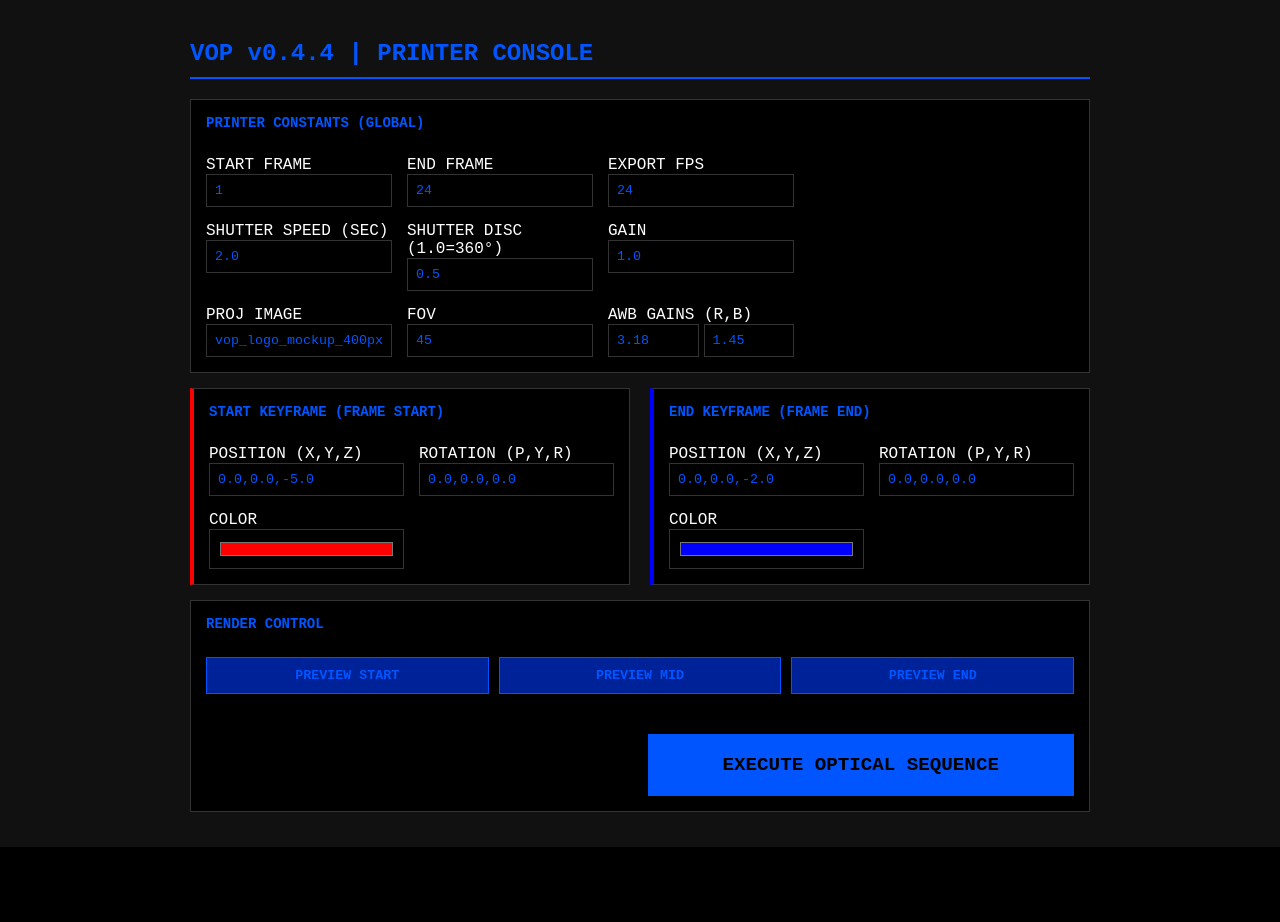
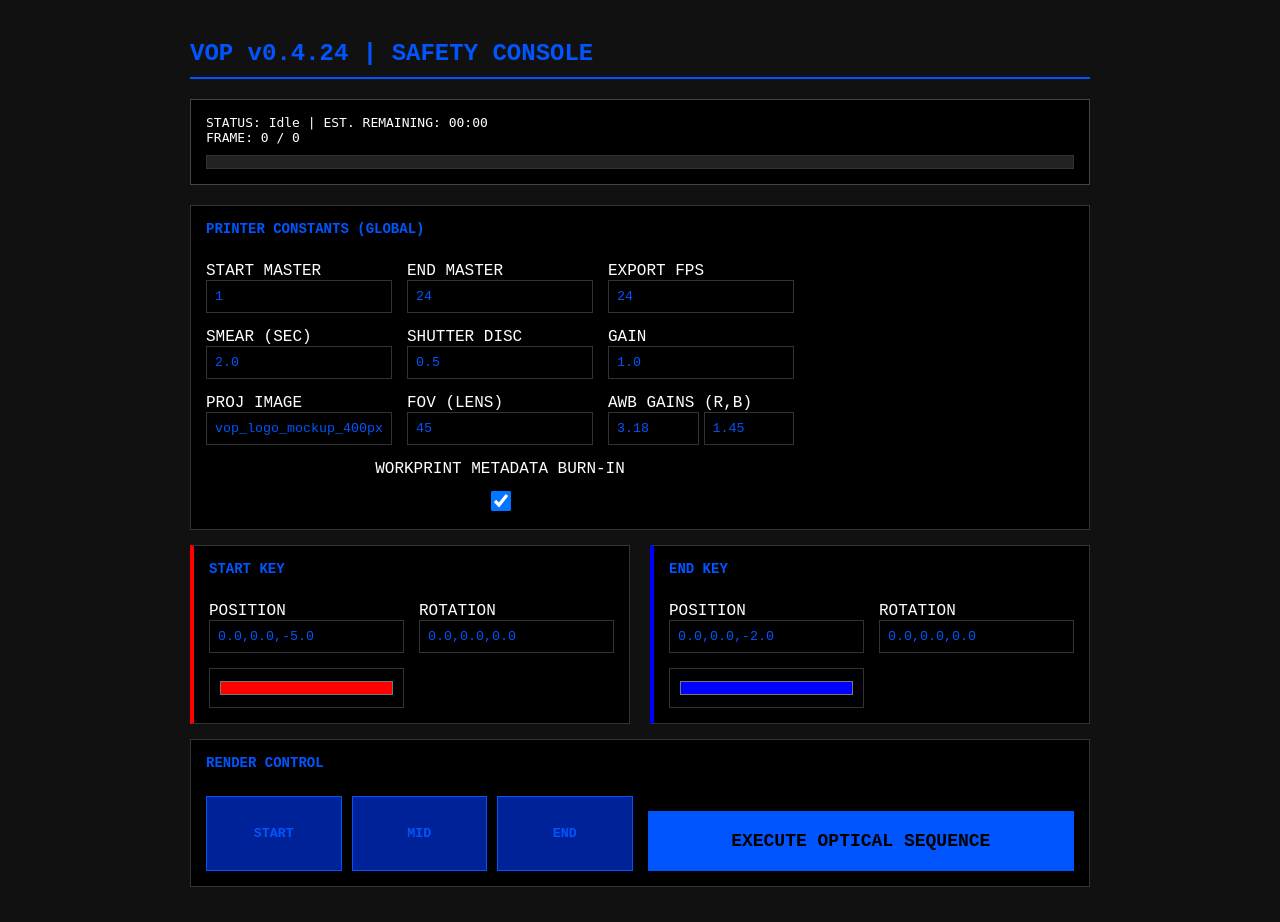
Before and after one commit to jmalmsten/VOP-MIRROR, a Flask app: page / in a window 1280 px wide. Before the commit the page ends 847 px from the top, so only its background shows below. Run offline with Flask 3, Linux system fonts and the light colour scheme.

Commit message:
Trying to get metadata burn in to work on the workprint video files. May have to put this bit aside so we can move on to real VOP stuff.

```diff
--- a/app.py
+++ b/app.py
@@ -1,102 +1,158 @@
 """
 VOP Module:     app.py
-Version:        v0.4.4-api
-Description:    Phase IV - Dual-Key Batch Processor.
-                Automated FFMPEG export and Console-style data handling.
+Version:        v0.4.24-api
+Description:    Phase IV Final - Robust Path Handling & Space-Free Metadata.
+                Optimized for Pi OS Lite / Trixie.
 """
+import subprocess, os, json, numpy as np, time, logging, glob, shutil
 from flask import Flask, render_template, request, jsonify
-import subprocess, os, json, numpy as np
 
 app = Flask(__name__)
+
+# --- LOG SILENCER ---
+class StatusFilter(logging.Filter):
+    def filter(self, record):
+        return "/status" not in record.getMessage()
+
+log = logging.getLogger('werkzeug')
+log.addFilter(StatusFilter())
 
 BASE_DIR = os.path.dirname(os.path.abspath(__file__))
 ENGINE_PATH = os.path.join(BASE_DIR, "engine.py")
 JOB_FILE = "/tmp/vop_job.json"
-PREVIEW_DIR = os.path.join(BASE_DIR, "Previews")
+WORKPRINT_DIR = os.path.join(BASE_DIR, "WorkPrints")
 CAM_MAG_DIR = os.path.join(BASE_DIR, "CamMag")
 
-# Ensure environment is ready
-os.makedirs(PREVIEW_DIR, exist_ok=True)
+# Ensure base directories exist on startup
+for d in [WORKPRINT_DIR, CAM_MAG_DIR]:
+    os.makedirs(d, exist_ok=True)
+
+progress_state = {"current": 0, "total": 0, "start_time": 0, "msg": "Idle", "status": "idle"}
+
+def update_status(current, total, msg="Exposing", status="running"):
+    global progress_state
+    if current == 1: progress_state["start_time"] = time.time()
+    progress_state.update({"current": current, "total": total, "msg": msg, "status": status})
+
+def check_disk_space():
+    total, used, free = shutil.disk_usage(BASE_DIR)
+    return free / (1024**3)
 
 def lerp_vec(v1, v2, t):
     return v1 + (v2 - v1) * t
 
-def generate_preview(fps):
-    """Encodes 16-bit linear TIFFs to an 8-bit sRGB MP4."""
-    output_path = os.path.join(PREVIEW_DIR, "vop_preview_latest.mp4")
-    cmd = [
-        "ffmpeg", "-y",
-        "-framerate", str(fps),
-        "-i", os.path.join(CAM_MAG_DIR, "latent_%04d.tif"),
-        "-vf", "lutrgb=r=gammaval(2.2):g=gammaval(2.2):b=gammaval(2.2),format=yuv420p",
-        "-c:v", "libx264", "-crf", "18",
-        output_path
-    ]
-    try:
-        subprocess.run(cmd, capture_output=True, check=True)
-        return True
-    except subprocess.CalledProcessError:
+def generate_workprint(fps, burn_in, meta_list):
+    """Encodes WorkPrint with 2K downscale and sanitized metadata."""
+    output_path = os.path.join(WORKPRINT_DIR, "vop_workprint_latest.mp4")
+    font = "/usr/share/fonts/truetype/dejavu/DejaVuSans-Bold.ttf"
+
+    # Pre-flight check: ensure directory hasn't vanished
+    os.makedirs(WORKPRINT_DIR, exist_ok=True)
+
+    if not glob.glob(os.path.join(CAM_MAG_DIR, "*.tif")):
+        print("FFMPEG ERROR: CamMag is empty. No frames to encode.")
         return False
 
+    v_base = "scale=2048:1536:flags=neighbor,lutrgb=r=gammaval(2.2):g=gammaval(2.2):b=gammaval(2.2),format=yuv420p"
+
+    if burn_in and os.path.exists(font):
+        meta_file = os.path.join(WORKPRINT_DIR, "ffmpeg_metadata.txt")
+        with open(meta_file, 'w') as f:
+            for i, m in enumerate(meta_list):
+                # Using '=' separator and quotes to prevent 'extraneous data' errors in FFmpeg 7
+                f.write(f"{i} metadata add vop_time='{m['dur']:.2f}s';\n")
+                f.write(f"{i} metadata add vop_xyz='{m['tx_pos']}';\n")
+                f.write(f"{i} metadata add vop_pyr='{m['tx_rot']}';\n")
+
+        # Labels are handled inside drawtext to keep metadata values space-free
+        z_time = f"drawtext=fontfile='{font}':text='TIME\\: %{{metadata\\:vop_time}}':x=40:y=h-th-40:fontsize=36:fontcolor=white:box=1:boxcolor=black@0.7"
+        z_fr   = f"drawtext=fontfile='{font}':text='FR\\: %{{n}}':x=w-tw-40:y=h-th-40:fontsize=36:fontcolor=white:box=1:boxcolor=black@0.7"
+        z_pos  = f"drawtext=fontfile='{font}':text='XYZ\\: %{{metadata\\:vop_xyz}}':x=(w-tw)/2:y=h-th-80:fontsize=28:fontcolor=yellow:box=1:boxcolor=black@0.7"
+        z_rot  = f"drawtext=fontfile='{font}':text='PYR\\: %{{metadata\\:vop_pyr}}':x=(w-tw)/2:y=h-th-35:fontsize=28:fontcolor=cyan:box=1:boxcolor=black@0.7"
+        vf_chain = f"{v_base},sendcmd=f='{meta_file}',{z_time},{z_fr},{z_pos},{z_rot}"
+    else:
+        vf_chain = v_base
+
+    ffmpeg_cmd = [
+        "ffmpeg", "-y", "-framerate", str(fps),
+        "-i", os.path.join(CAM_MAG_DIR, "latent_%04d.tif"),
+        "-vf", vf_chain, "-c:v", "libx264", "-crf", "23", "-preset", "ultrafast", output_path
+    ]
+
+    print("DEBUG: Launching FFmpeg Encode...")
+    result = subprocess.run(ffmpeg_cmd, capture_output=True, text=True)
+    print(f"--- FFMPEG LOG ---\n{result.stdout}\n{result.stderr}\n------------------")
+    return result.returncode == 0
+
+@app.route('/status')
+def get_status(): return jsonify(progress_state)
+
 @app.route('/')
-def index():
-    return render_template('index.html')
+def index(): return render_template('index.html')
 
 @app.route('/preview', methods=['POST'])
+def preview():
+    data = request.json
+    p1, p2 = np.array([float(x) for x in data['p_start'].split(',')]), np.array([float(x) for x in data['p_end'].split(',')])
+    r1, r2 = np.array([float(x) for x in data['r_start'].split(',')]), np.array([float(x) for x in data['r_end'].split(',')])
+    t_p = float(data.get('preview_p', 0.0))
+    pos, rot = lerp_vec(p1, p2, t_p), lerp_vec(r1, r2, t_p)
+    job = data.copy()
+    job.update({"p_start": f"{pos[0]},{pos[1]},{pos[2]}", "p_end": f"{pos[0]},{pos[1]},{pos[2]}",
+                "r_start": f"{rot[0]},{rot[1]},{rot[2]}", "r_end": f"{rot[0]},{rot[1]},{rot[2]}",
+                "type": "preview"})
+    with open(JOB_FILE, 'w') as f: json.dump(job, f, indent=4)
+    subprocess.run(["python3", ENGINE_PATH, "--job", JOB_FILE])
+    return jsonify({"status": "SUCCESS"}), 200
+
 @app.route('/execute_sequence', methods=['POST'])
-def handle():
+def execute_sequence():
+    if check_disk_space() < 2.0:
+        update_status(0, 0, "LOW DISK", "error")
+        return jsonify({"status": "ERROR", "message": "Insufficient Disk Space."}), 400
+
     data = request.json
-    is_preview = request.path == '/preview'
+    f_start, f_end = int(data['f_start']), int(data['f_end'])
+    total_seq = max(1, (f_end - f_start) + 1)
+    sh_disc = float(data.get('shutter_disc', 0.5))
+    p1, p2 = np.array([float(x) for x in data['p_start'].split(',')]), np.array([float(x) for x in data['p_end'].split(',')])
+    r1, r2 = np.array([float(x) for x in data['r_start'].split(',')]), np.array([float(x) for x in data['r_end'].split(',')])
 
-    f_start = int(data['f_start'])
-    f_end = int(data['f_end'])
-    total_seq_frames = (f_end - f_start) + 1
-    shutter_val = float(data.get('shutter', 0.5))
+    frame_meta = []
+    update_status(0, total_seq, "Exposing Sequence...", "running")
 
-    p1 = np.array([float(x) for x in data['p_start'].split(',')])
-    p2 = np.array([float(x) for x in data['p_end'].split(',')])
-    r1 = np.array([float(x) for x in data['r_start'].split(',')])
-    r2 = np.array([float(x) for x in data['r_end'].split(',')])
-
-    def get_frame_job_data(f_idx, is_p=False, p_val=0.0):
-        t_center = f_idx / (total_seq_frames - 1) if total_seq_frames > 1 else 0
-        if is_p: t_center = p_val
-        t_step = 1.0 / (total_seq_frames - 1) if total_seq_frames > 1 else 0
-
-        t_s = t_center - (t_step * shutter_val * 0.5)
-        t_e = t_center + (t_step * shutter_val * 0.5)
-
+    for i in range(total_seq):
+        update_status(i + 1, total_seq)
+        start_t = time.time()
+        t_center = i / (total_seq - 1) if total_seq > 1 else 0
+        t_step = 1.0 / (total_seq - 1) if total_seq > 1 else 0
+        t_s, t_e = t_center - (t_step * sh_disc * 0.5), t_center + (t_step * sh_disc * 0.5)
         pos_s, pos_e = lerp_vec(p1, p2, t_s), lerp_vec(p1, p2, t_e)
         rot_s, rot_e = lerp_vec(r1, r2, t_s), lerp_vec(r1, r2, t_e)
 
         job = data.copy()
         job.update({
-            "p_start": f"{pos_s[0]},{pos_s[1]},{pos_s[2]}",
-            "p_end":   f"{pos_e[0]},{pos_e[1]},{pos_e[2]}",
-            "r_start": f"{rot_s[0]},{rot_s[1]},{rot_s[2]}",
-            "r_end":   f"{rot_e[0]},{rot_e[1]},{rot_e[2]}",
-            "frame": f_start + f_idx,
-            "type": "preview" if is_p else "smear"
+            "p_start": f"{pos_s[0]},{pos_s[1]},{pos_s[2]}", "p_end": f"{pos_e[0]},{pos_e[1]},{pos_e[2]}",
+            "r_start": f"{rot_s[0]},{rot_s[1]},{rot_s[2]}", "r_end": f"{rot_e[0]},{rot_e[1]},{rot_e[2]}",
+            "frame": f_start + i, "type": "smear"
         })
-        return job
-
-    if is_preview:
-        p_val = float(data.get('preview_p', 0.5))
-        preview_job = get_frame_job_data(0, is_p=True, p_val=p_val)
-        preview_job['p_end'], preview_job['r_end'] = preview_job['p_start'], preview_job['r_start']
-        with open(JOB_FILE, 'w') as f: json.dump(preview_job, f, indent=4)
-        subprocess.run(["python3", ENGINE_PATH, "--job", JOB_FILE])
-        return jsonify({"status": "SUCCESS"}), 200
-
-    for i in range(total_seq_frames):
-        current_job = get_frame_job_data(i)
-        with open(JOB_FILE, 'w') as f: json.dump(current_job, f, indent=4)
+        with open(JOB_FILE, 'w') as f: json.dump(job, f, indent=4)
         subprocess.run(["python3", ENGINE_PATH, "--job", JOB_FILE])
 
-    # Finalization: Video Render
-    video_success = generate_preview(data.get('fps', 24))
-    msg = "Sequence & Video Complete" if video_success else "Sequence Complete (Video Failed)"
-    return jsonify({"status": "SUCCESS", "message": msg}), 200
+        # Meta strings: sanitized of labels/spaces for sendcmd
+        tx_p = f"S({pos_s[0]:.1f},{pos_s[1]:.1f},{pos_s[2]:.1f})->E({pos_e[0]:.1f},{pos_e[1]:.1f},{pos_e[2]:.1f})"
+        tx_r = f"S({rot_s[0]:.0f},{rot_s[1]:.0f},{rot_s[2]:.0f})->E({rot_e[0]:.0f},{rot_e[1]:.0f},{rot_e[2]:.0f})"
+        frame_meta.append({"dur": time.time() - start_t, "tx_pos": tx_p, "tx_rot": tx_r})
+
+    update_status(total_seq, total_seq, "Encoding WorkPrint...", "running")
+    success = generate_workprint(data.get('fps', 24), data.get('burn_in', True), frame_meta)
+
+    if success:
+        update_status(total_seq, total_seq, "COMPLETE", "success")
+        return jsonify({"status": "SUCCESS", "message": "Sequence & WorkPrint Complete"}), 200
+    else:
+        update_status(total_seq, total_seq, "ENCODER FAILED", "error")
+        return jsonify({"status": "ERROR", "message": "WorkPrint encoding failed."}), 500
 
 if __name__ == "__main__":
     app.run(host='0.0.0.0', port=5000)
--- a/templates/index.html
+++ b/templates/index.html
@@ -2,63 +2,76 @@
 <html lang="en">
 <head>
     <meta charset="UTF-8">
-    <title>VOP v0.4.4 - Console Layout</title>
+    <title>VOP v0.4.24 - Safety Console</title>
     <link rel="stylesheet" href="{{ url_for('static', filename='style.css') }}">
     <style>
+        .hud { background: #000; padding: 15px; border: 1px solid #444; margin-bottom: 20px; transition: all 0.5s; font-family: monospace; }
+        .hud.running { border-color: #0cf; color: #0cf; box-shadow: 0 0 10px #0cf; }
+        .hud.success { border-color: #0f0; color: #0f0; box-shadow: 0 0 10px #0f0; }
+        .hud.error   { border-color: #f00; color: #f00; box-shadow: 0 0 10px #f00; }
+        .progress-bar { height: 12px; background: #222; margin-top: 10px; border: 1px solid #333; }
+        .progress-fill { height: 100%; width: 0%; transition: width 0.5s; background: currentColor; }
+        .grid-3 { display: grid; grid-template-columns: repeat(3, 1fr); gap: 15px; }
         .panel-row { display: flex; gap: 20px; }
-        .panel-row .panel { flex: 1; }
     </style>
 </head>
 <body>
     <div class="container">
-        <h2>VOP v0.4.4 | PRINTER CONSOLE</h2>
+        <h2>VOP v0.4.24 | SAFETY CONSOLE</h2>
+
+        <div class="hud idle" id="hud">
+            <div>STATUS: <span id="st_msg">IDLE</span> | EST. REMAINING: <span id="st_time">00:00</span></div>
+            <div>FRAME: <span id="st_frame">0 / 0</span></div>
+            <div class="progress-bar"><div class="progress-fill" id="st_bar"></div></div>
+        </div>
 
         <div class="panel">
             <h3>PRINTER CONSTANTS (GLOBAL)</h3>
-            <div style="display: grid; grid-template-columns: 1fr 1fr 1fr; gap: 15px;">
-                <div class="input-group"><label>START FRAME</label><input id="f_start" type="number" value="1"></div>
-                <div class="input-group"><label>END FRAME</label><input id="f_end" type="number" value="24"></div>
+            <div class="grid-3">
+                <div class="input-group"><label>START MASTER</label><input id="f_start" type="number" value="1"></div>
+                <div class="input-group"><label>END MASTER</label><input id="f_end" type="number" value="24"></div>
                 <div class="input-group"><label>EXPORT FPS</label><input id="fps" type="number" value="24"></div>
-
-                <div class="input-group"><label>SHUTTER SPEED (SEC)</label><input id="smear" type="number" step="0.1" value="2.0"></div>
-                <div class="input-group"><label>SHUTTER DISC (1.0=360°)</label><input id="shutter" type="number" step="0.1" value="0.5"></div>
+                <div class="input-group"><label>SMEAR (SEC)</label><input id="smear" type="number" step="0.1" value="2.0"></div>
+                <div class="input-group"><label>SHUTTER DISC</label><input id="shutter_disc" type="number" step="0.1" value="0.5"></div>
                 <div class="input-group"><label>GAIN</label><input id="gain" type="number" step="0.1" value="1.0"></div>
-
                 <div class="input-group"><label>PROJ IMAGE</label><input id="image" value="vop_logo_mockup_400px.png"></div>
-                <div class="input-group"><label>FOV</label><input id="fov" type="number" value="45"></div>
+                <div class="input-group"><label>FOV (LENS)</label><input id="fov" type="number" value="45"></div>
                 <div class="input-group">
                     <label>AWB GAINS (R,B)</label>
                     <div style="display:flex; gap:5px;">
                         <input id="awb_r" value="3.18" style="width:50%"><input id="awb_b" value="1.45" style="width:50%">
                     </div>
                 </div>
+                <div class="input-group" style="grid-column: span 3; display: flex; align-items: center; gap: 10px;">
+                    <label>WORKPRINT METADATA BURN-IN</label>
+                    <input type="checkbox" id="burn_in" checked style="width:20px; height:20px;">
+                </div>
             </div>
         </div>
 
         <div class="panel-row">
-            <div class="panel" style="border-left: 4px solid #ff0000;">
-                <h3>START KEYFRAME (Frame Start)</h3>
-                <div class="input-group"><label>POSITION (X,Y,Z)</label><input id="p_start" value="0.0,0.0,-5.0"></div>
-                <div class="input-group"><label>ROTATION (P,Y,R)</label><input id="r_start" value="0.0,0.0,0.0"></div>
-                <div class="input-group"><label>COLOR</label><input type="color" id="c_start_hex" value="#ff0000" style="width:100%; height:40px;"></div>
+            <div class="panel" style="flex:1; border-left: 4px solid #f00;">
+                <h3>START KEY</h3>
+                <div class="input-group"><label>POSITION</label><input id="p_start" value="0.0,0.0,-5.0"></div>
+                <div class="input-group"><label>ROTATION</label><input id="r_start" value="0.0,0.0,0.0"></div>
+                <input type="color" id="c_start_hex" value="#ff0000" style="width:100%; height:40px;">
             </div>
-
-            <div class="panel" style="border-left: 4px solid #0000ff;">
-                <h3>END KEYFRAME (Frame End)</h3>
-                <div class="input-group"><label>POSITION (X,Y,Z)</label><input id="p_end" value="0.0,0.0,-2.0"></div>
-                <div class="input-group"><label>ROTATION (P,Y,R)</label><input id="r_end" value="0.0,0.0,0.0"></div>
-                <div class="input-group"><label>COLOR</label><input type="color" id="c_end_hex" value="#0000ff" style="width:100%; height:40px;"></div>
+            <div class="panel" style="flex:1; border-left: 4px solid #00f;">
+                <h3>END KEY</h3>
+                <div class="input-group"><label>POSITION</label><input id="p_end" value="0.0,0.0,-2.0"></div>
+                <div class="input-group"><label>ROTATION</label><input id="r_end" value="0.0,0.0,0.0"></div>
+                <input type="color" id="c_end_hex" value="#0000ff" style="width:100%; height:40px;">
             </div>
         </div>
 
         <div class="panel">
             <h3>RENDER CONTROL</h3>
-            <div class="preview-group" style="display: flex; gap: 10px; margin-bottom: 15px;">
-                <button class="preview-btn" style="flex:1" onclick="runTask('preview', 0.0)">PREVIEW START</button>
-                <button class="preview-btn" style="flex:1" onclick="runTask('preview', 0.5)">PREVIEW MID</button>
-                <button class="preview-btn" style="flex:1" onclick="runTask('preview', 1.0)">PREVIEW END</button>
+            <div style="display: flex; gap: 10px;">
+                <button class="preview-btn" style="flex:1" onclick="runTask('preview', 0.0)">START</button>
+                <button class="preview-btn" style="flex:1" onclick="runTask('preview', 0.5)">MID</button>
+                <button class="preview-btn" style="flex:1" onclick="runTask('preview', 1.0)">END</button>
             </div>
-            <button class="execute-btn" style="width:100%; font-size: 1.2em; padding: 20px;" onclick="runTask('sequence')">EXECUTE OPTICAL SEQUENCE</button>
+            <button class="execute-btn" style="width:100%; margin-top:15px; padding: 20px;" onclick="runTask('sequence')">EXECUTE OPTICAL SEQUENCE</button>
         </div>
     </div>
 
@@ -67,18 +80,37 @@
             return [parseInt(hex.slice(1,3),16)/255, parseInt(hex.slice(3,5),16)/255, parseInt(hex.slice(5,7),16)/255];
         }
 
+        setInterval(async () => {
+            const resp = await fetch('/status');
+            const st = await resp.json();
+            const hud = document.getElementById('hud');
+
+            hud.className = 'hud ' + st.status;
+            document.getElementById('st_msg').innerText = st.msg;
+            document.getElementById('st_frame').innerText = `${st.current} / ${st.total}`;
+
+            if(st.total > 0 && st.current > 0) {
+                const perc = (st.current / st.total) * 100;
+                document.getElementById('st_bar').style.width = perc + "%";
+                const elapsed = (Date.now() / 1000) - st.start_time;
+                const remaining = Math.round((elapsed / st.current) * (st.total - st.current));
+                document.getElementById('st_time').innerText = `${Math.floor(remaining/60)}:${(remaining%60).toString().padStart(2,'0')}`;
+            }
+        }, 1000);
+
         async function runTask(type, pValue = 0.0) {
             const data = {
                 f_start: document.getElementById('f_start').value,
                 f_end:   document.getElementById('f_end').value,
-                shutter: document.getElementById('shutter').value,
+                shutter_disc: document.getElementById('shutter_disc').value,
                 fps:     document.getElementById('fps').value,
+                burn_in: document.getElementById('burn_in').checked,
                 image:   document.getElementById('image').value,
                 smear:   document.getElementById('smear').value,
                 gain:    document.getElementById('gain').value,
+                fov:     document.getElementById('fov').value,
                 awb_r:   document.getElementById('awb_r').value,
                 awb_b:   document.getElementById('awb_b').value,
-                fov:     document.getElementById('fov').value,
                 p_start: document.getElementById('p_start').value,
                 p_end:   document.getElementById('p_end').value,
                 r_start: document.getElementById('r_start').value,
@@ -88,9 +120,9 @@
                 preview_p: pValue
             };
             const endpoint = (type === 'preview') ? '/preview' : '/execute_sequence';
-            const resp = await fetch(endpoint, { method: 'POST', headers: {'Content-Type': 'application/json'}, body: JSON.stringify(data) });
-            const res = await resp.json();
-            if (type !== 'preview') alert(res.status + ": " + res.message);
+            await fetch(endpoint, {
+                method: 'POST', headers: {'Content-Type': 'application/json'}, body: JSON.stringify(data)
+            });
         }
     </script>
 </body>
```
Also changed, not shown: WorkPrints/ffmpeg_metadata.txt (added, +9 -0 lines), engine.py (+6 -8 lines).
